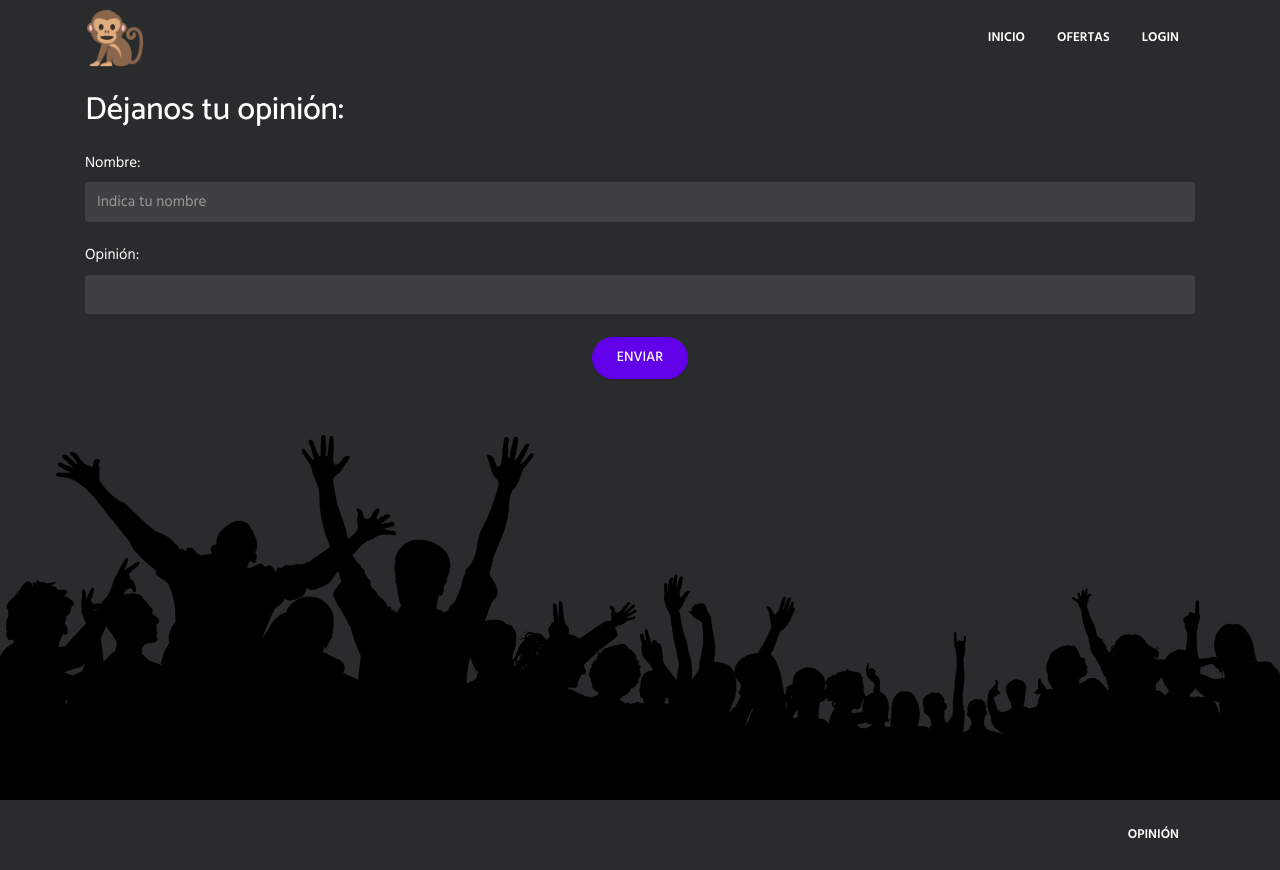
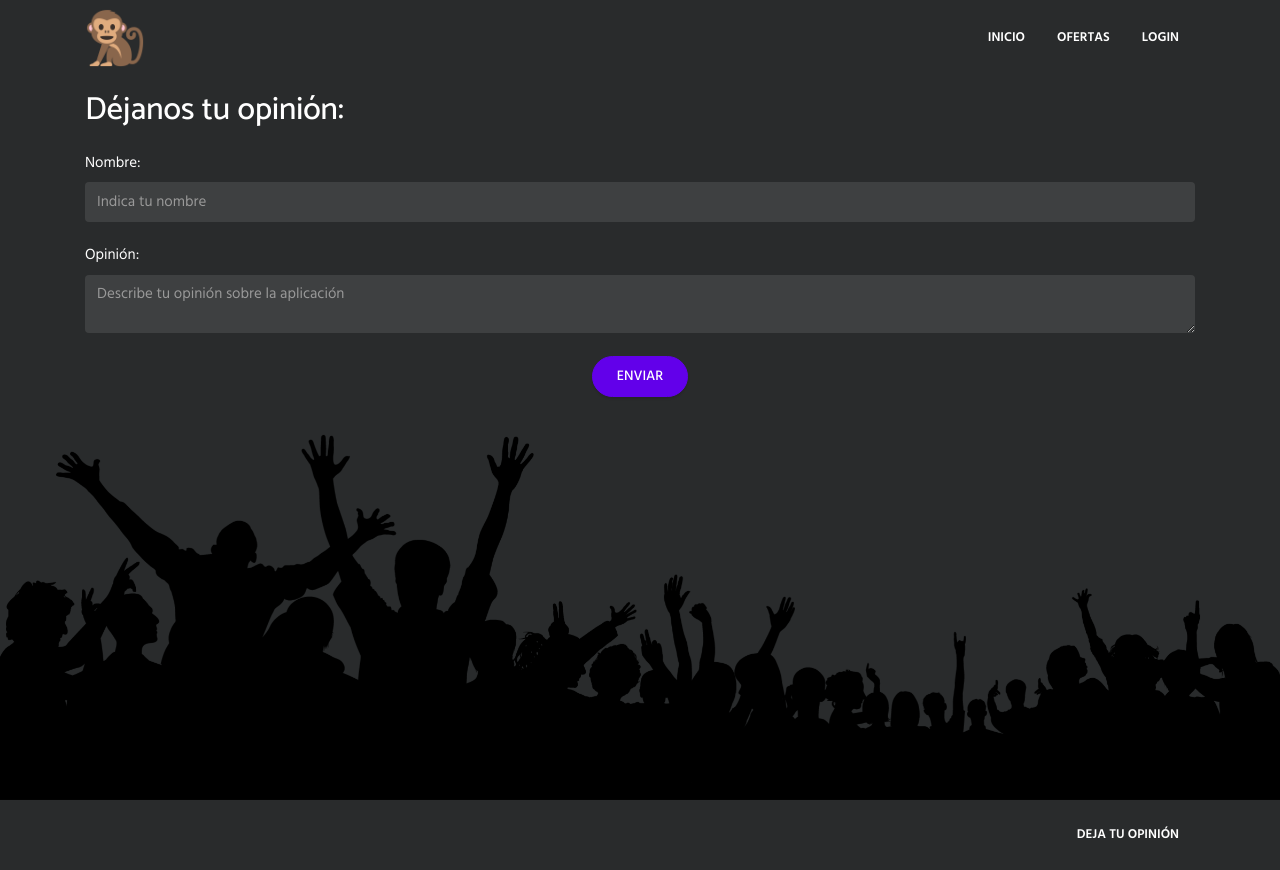
Before and after one commit to Javrd/sepp, a Django app: page /feedback in a window 1280 px wide. Run offline with Django 3.2, Linux system fonts and the light colour scheme; some libraries are stand-ins or nearby versions.

Commit message:
feat: Collect feedback from users
reference #111

```diff
--- a/mvp/templates/common/footer.html
+++ b/mvp/templates/common/footer.html
@@ -17,7 +17,7 @@
             <div class="collapse navbar-collapse" id="navbarCollapse">
                 <ul class="navbar-nav ml-auto">
                     <li class="nav-item">
-                        <a class="nav-link page-scroll" href="/feedback">Opinión</a>
+                        <a class="nav-link page-scroll" href="/feedback">Deja tu opinión</a>
                     </li>
                 </ul>
             </div>
--- a/mvp/templates/feedback.html
+++ b/mvp/templates/feedback.html
@@ -22,7 +22,7 @@
 
             {{ feedback_form.description.errors }}
             <label for="{{ feedback_form.description.id_for_label }}">Opinión:</label>
-            <input name="description" id="{{ feedback_form.description.id_for_label }}" class="form-control"></input>
+            <textarea name="description" id="{{ feedback_form.description.id_for_label }}" class="form-control" placeholder="Describe tu opinión sobre la aplicación"></textarea>
             <br>
 
             <div class="text-center">
```
